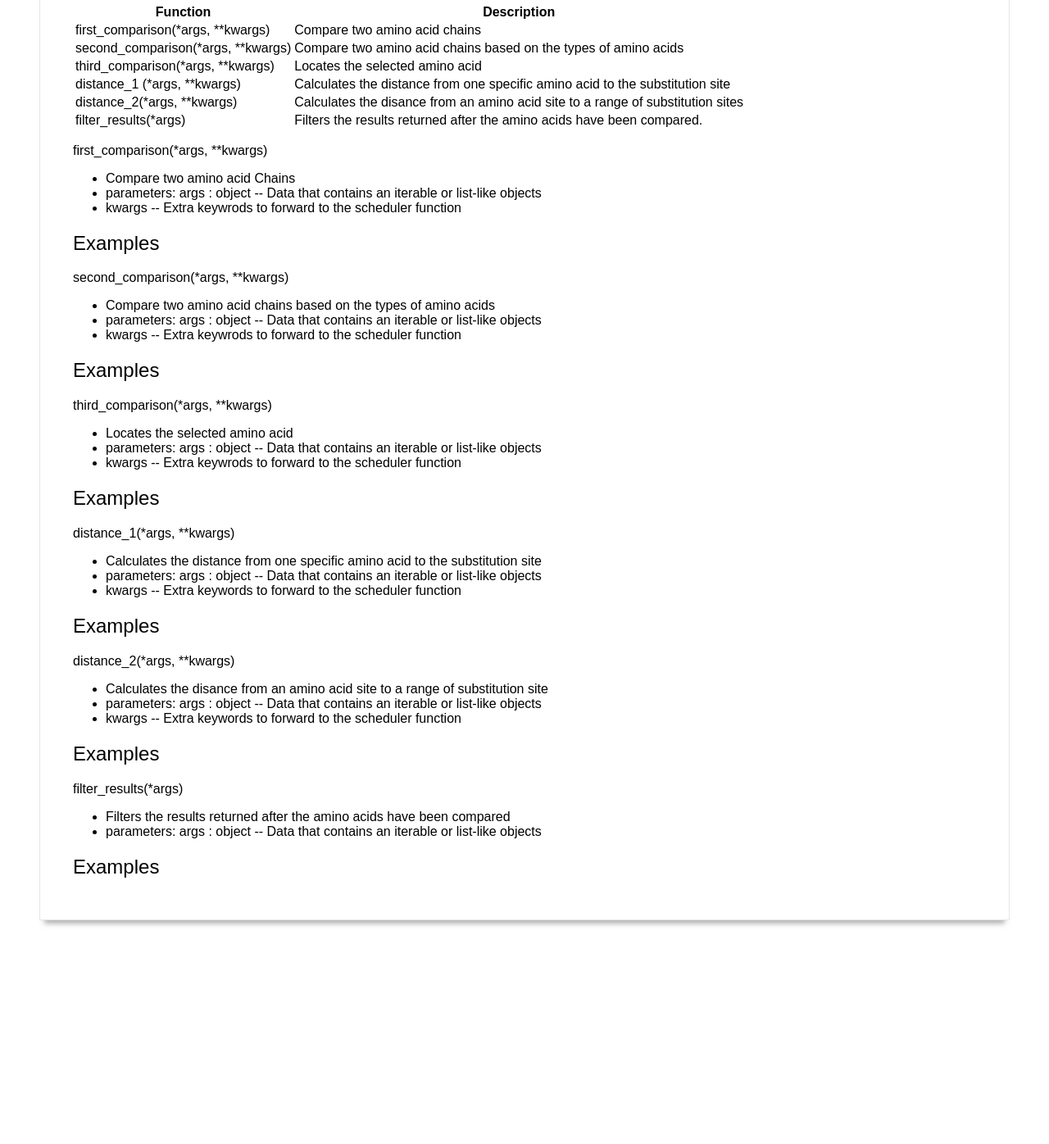
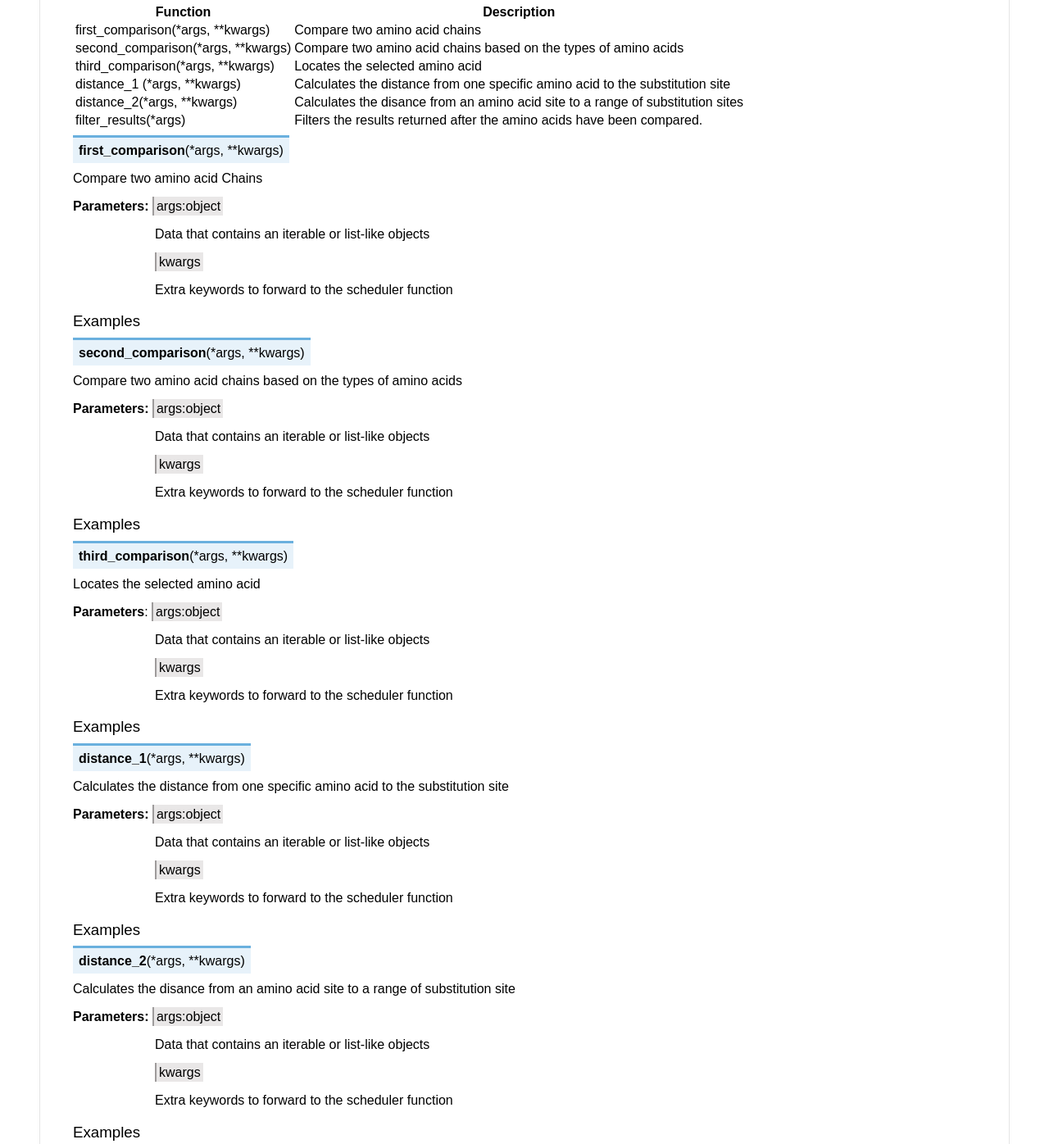
Before and after one commit to jtx007/CDSTools, a Gatsby site: page /api in a window 1280 px wide. Shown: the part 349-1745 px from the top of the page at 82% size. Before the commit the page ends 1509 px from the top, so only its background shows below. Built offline with nearby package versions, Linux system fonts and the light colour scheme; Gatsby itself is replaced by a stand-in of ours.

Commit message:
styled functions and definitions on API page with html/css mixed with markdown

```diff
--- a/src/markdown/API.md
+++ b/src/markdown/API.md
@@ -17,57 +17,68 @@ PDBTools has its own functions to start computations,compare, and analyze data.
 |filter_results(*args) | Filters the results returned after the amino acids have been compared. |
 
 
-first_comparison(*args, **kwargs)
+<span class="functionCall"><strong>first_comparison</strong>(*args, **kwargs)</span>
 
-- Compare two amino acid Chains
-- parameters:  args : object
- -- Data that contains an iterable or list-like objects
-- kwargs
--- Extra keywrods to forward to the scheduler function
+Compare two amino acid Chains
 
-## Examples
+<strong>Parameters:</strong> <span class="objectParams">args:object</span>
+<p class="objectParamDef">Data that contains an iterable or list-like objects</p>
+<span class="objectParamDef objectParams">kwargs</span>
+<p class="objectParamDef">Extra keywords to forward to the scheduler function</p>
+
+### Examples
 
 
-second_comparison(*args, **kwargs)
-- Compare two amino acid chains based on the types of amino acids
-- parameters:  args : object
- -- Data that contains an iterable or list-like objects
-- kwargs
--- Extra keywrods to forward to the scheduler function
+<span class="functionCall"><strong>second_comparison</strong>(*args, **kwargs)</span>
 
-## Examples
+Compare two amino acid chains based on the types of amino acids
+
+<strong>Parameters:</strong>  <span class="objectParams">args:object</span>
+<p class="objectParamDef">Data that contains an iterable or list-like objects</p>
+<span class="objectParamDef objectParams">kwargs</span>
+<p class="objectParamDef">Extra keywords to forward to the scheduler function</p>
+
+### Examples
 
 
-third_comparison(*args, **kwargs)
-- Locates the selected amino acid
-- parameters:  args : object
- -- Data that contains an iterable or list-like objects
-- kwargs
--- Extra keywrods to forward to the scheduler function
+<span class="functionCall"><strong>third_comparison</strong>(*args, **kwargs)</span>
 
-## Examples
+Locates the selected amino acid
 
-distance_1(*args, **kwargs)
-- Calculates the distance from one specific amino acid to the substitution site
-- parameters:  args : object
- -- Data that contains an iterable or list-like objects
-- kwargs
--- Extra keywords to forward to the scheduler function
+<strong>Parameters</strong>:  <span class="objectParams">args:object</span>
+<p class="objectParamDef">Data that contains an iterable or list-like objects</p>
+<span class="objectParamDef objectParams">kwargs</span>
+<p class="objectParamDef">Extra keywords to forward to the scheduler function</p>
 
-## Examples
+### Examples
 
-distance_2(*args, **kwargs)
-- Calculates the disance from an amino acid site to a range of substitution site
-- parameters:  args : object
- -- Data that contains an iterable or list-like objects
-- kwargs
--- Extra keywords to forward to the scheduler function
+<span class="functionCall"><strong>distance_1</strong>(*args, **kwargs)</span>
 
-## Examples
+Calculates the distance from one specific amino acid to the substitution site
 
-filter_results(*args)
-- Filters the results returned after the amino acids have been compared
-- parameters:  args : object
- -- Data that contains an iterable or list-like objects
+<strong>Parameters:</strong>  <span class="objectParams">args:object</span>
+<p class="objectParamDef">Data that contains an iterable or list-like objects</p>
+<span class="objectParamDef objectParams">kwargs</span>
+<p class="objectParamDef">Extra keywords to forward to the scheduler function</p>
 
-## Examples
+### Examples
+
+<span class="functionCall"><strong>distance_2</strong>(*args, **kwargs)</span>
+
+Calculates the disance from an amino acid site to a range of substitution site
+
+<strong>Parameters:</strong>  <span class="objectParams">args:object</span>
+<p class="objectParamDef">Data that contains an iterable or list-like objects</p>
+<span class="objectParamDef objectParams">kwargs</span>
+<p class="objectParamDef">Extra keywords to forward to the scheduler function</p>
+
+### Examples
+
+<span class="functionCall"><strong>filter_results</strong>(*args)</span>
+
+Filters the results returned after the amino acids have been compared
+
+<strong>Parameters:</strong>  <span class="objectParams">args:object</span>
+<p class="objectParamDef">Data that contains an iterable or list-like objects</p>
+
+### Examples
--- a/src/styles/styles.css
+++ b/src/styles/styles.css
@@ -101,3 +101,19 @@ h1, h2, h3, h4, h5, h6 {
 .remark-sticky-table-td {
   padding: 16px;
 }
+
+.functionCall {
+  background-color: #E7F2FA;
+  padding: 7px;
+  border-top: 3px solid #6AB0DE;
+}
+
+.objectParams {
+  background-color: rgb(233, 231, 231);
+  padding: 3px;
+  border-left: 2px solid rgb(158, 155, 155);
+}
+
+.objectParamDef {
+  margin-left: 100px;
+}
--- a/src/templates/mdtemplate.js
+++ b/src/templates/mdtemplate.js
@@ -1,6 +1,7 @@
 import React from "react"
 import { graphql } from "gatsby"
 import Layout from "../components/Layout"
+import '../styles/styles.css'
 export default function Template({
   data, // this prop will be injected by the GraphQL query below.
 }) {
```
